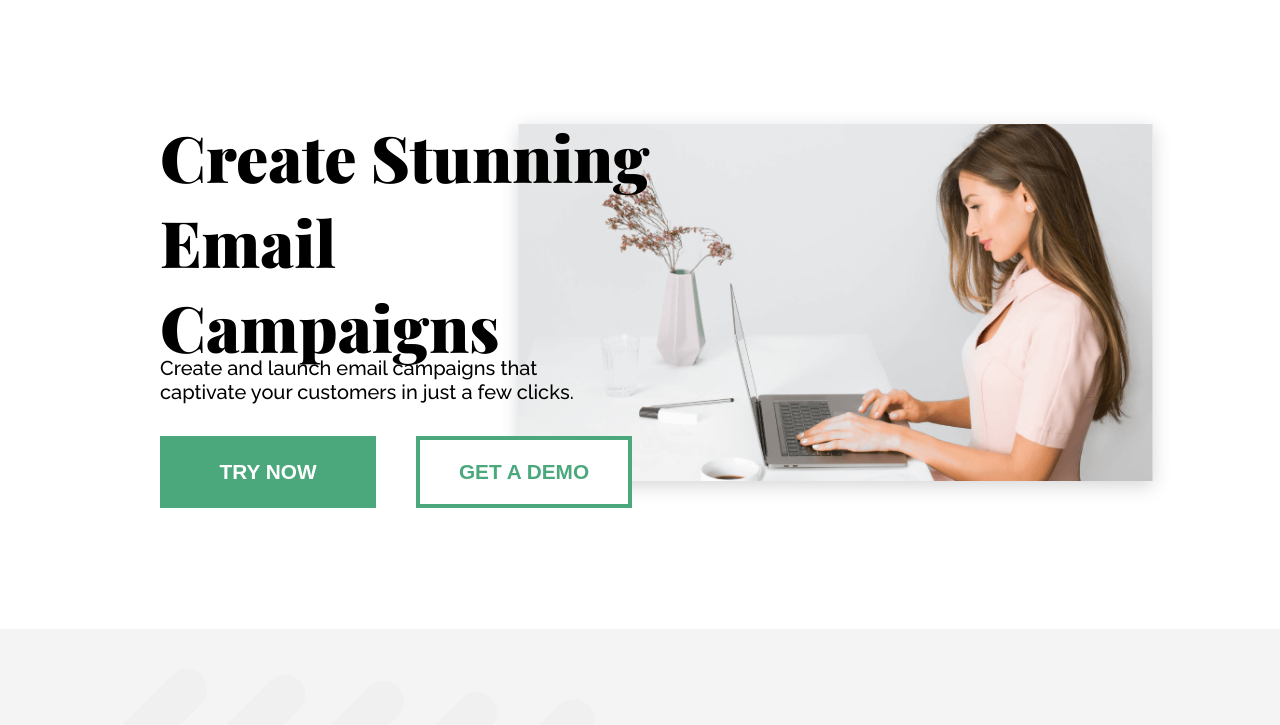
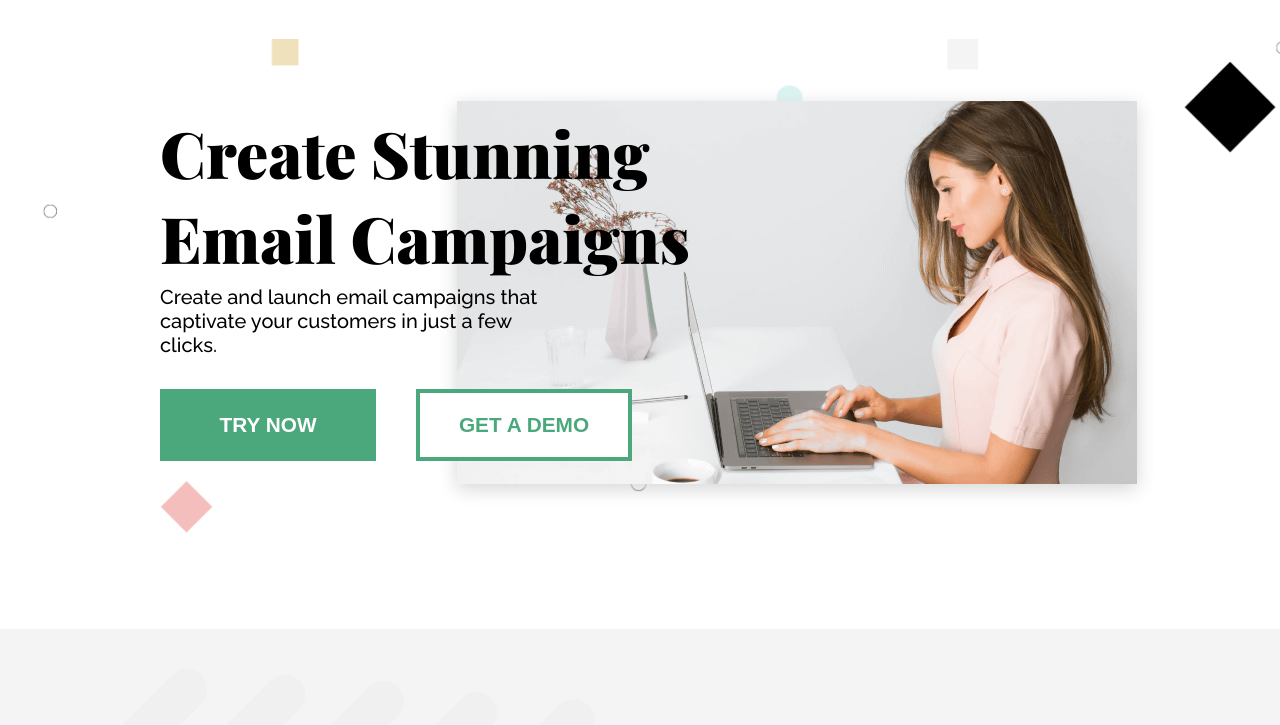
Before and after one commit to Chrystian22/Landing-Responsive, a website built with Vite: page index.html in a window 1280 px wide. Shown: the part 75-800 px from the top of the page. Built offline with nearby package versions, Linux system fonts and the light colour scheme; files whose address does not match are found by name.

Commit message:
Update main.css

```diff
--- a/css/main.css
+++ b/css/main.css
@@ -12,7 +12,7 @@
     display: flex;
     justify-content: center;
     height: 31rem;
-    background-image: url(../assets/fg/Cream1.png);
+    background-image: url(../assets/fg/Cream1.webp);
     background-size: cover;
     background-repeat: no-repeat;
 }
@@ -23,17 +23,18 @@
     width: 90%;
     display: grid;
     align-items: center;
-    grid-template-columns: 45% 55%;
+    grid-template-columns: 40% 30% 30%;
     grid-template-rows: 1fr 1fr;
     grid-template-areas:
-        "text-container img-container"
-        "info-container img-container"
-    ;
+    "text-container img-container img-container"
+    "info-container img-container img-container"
+;
 }
 
 /***** Contenedor textos ******/
 main .text-container {
     grid-area: text-container;
+    grid-column-end: 3;
     margin-left: 6rem;
     width: 100%;
     height: 90%;
```
